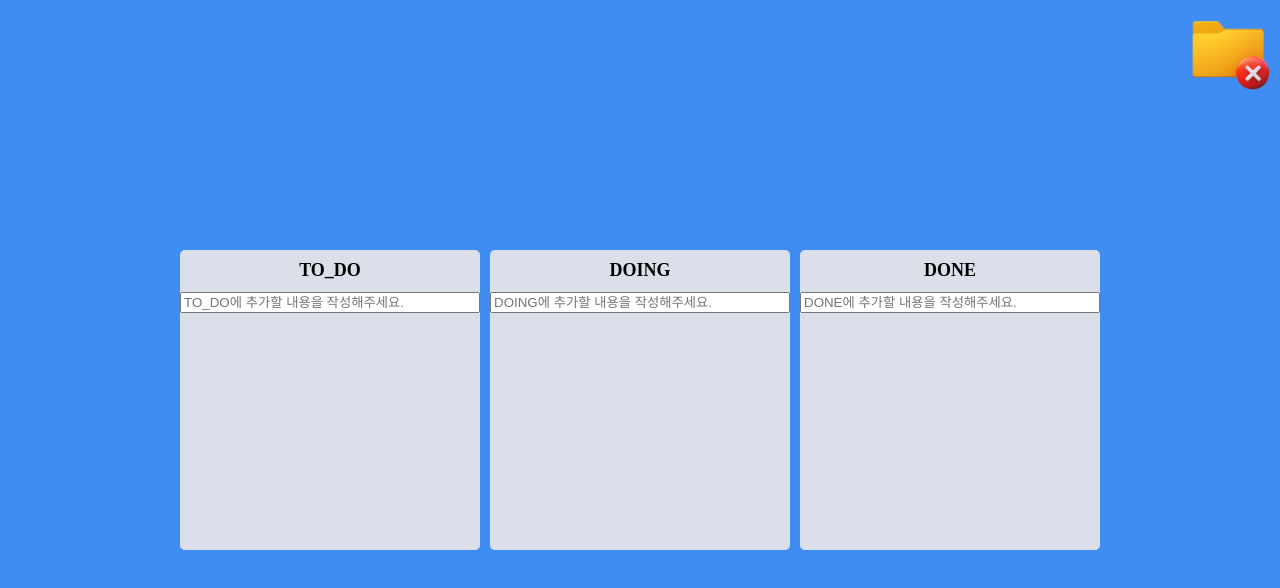
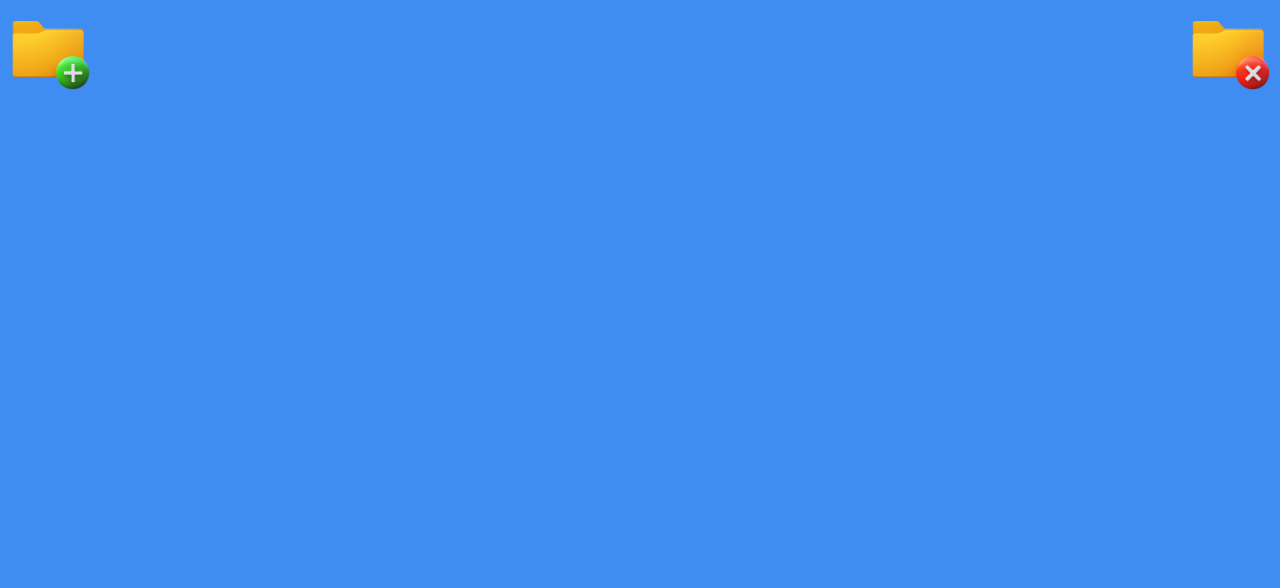
Before and after one commit to LeeSomgyul/React_beginner-practice_2, a React (Create React App) app: page / in a window 1280 px wide. Shown: the top 588 px of the page. Built offline with nearby package versions, Linux system fonts and the light colour scheme.

Commit message:
0902 연습
사용자가 Board 추가할 수 있도록 하기

```diff
--- a/src/App.tsx
+++ b/src/App.tsx
@@ -1,6 +1,8 @@
+import { useState } from "react";
 import {DropResult, DragDropContext} from "react-beautiful-dnd";
 import { useRecoilState } from "recoil";
 import styled from "styled-components";
+import { set, useForm } from "react-hook-form";
 
 import {toDosState} from "./atom";
 import DroppableBoard from "./components/DroppableBoard";
@@ -23,11 +25,56 @@ const Boards = styled.div`
 	gap: 10px;
 `;
 
+const AddBoardButton = styled.div`
+	width: 80px;
+	height: 80px;
+	background-image: url("/images/add.png");
+	background-size: cover;
+	background-position: center;
+	position: fixed;
+	top: 10px;
+	left: 10px;
+	cursor: pointer;
+`;
+
+const FormWrapper = styled.div`
+	background-color: white;
+	box-shadow: 0 14px 28px rgba(0,0,0,0.25), 0 10px 10px rgba(0,0,0,0.22);
+	position: absolute;
+	top: 50%;
+	left: 50%;
+	transform: translate(-50%, -50%);
+	padding: 20px;
+`;
+
+const Input = styled.input`
+	width: 100%;
+	padding: 10px;
+	margin-bottom: 20px;
+`;
+
+const Button = styled.button`
+	width: 100%;
+	padding: 10px;
+	background-color: #007bff;
+	color: white;
+	border: none;
+	cursor: pointer;
+`;
+
+interface IFormInput{
+	boarderName: string;
+}
 
 function App(){
 	const [ toDos, setToDos] = useRecoilState(toDosState);
+	const [ putUpTrash, setPutUpTrash ] = useState(false);//휴지통 위에 있는지 여부
+	const [ watchAddInput, setwatchAddInput ] = useState(false);
+	const { register, handleSubmit, setValue } = useForm<IFormInput>();
+
 	//[이동하려는 대상을 놓았을 때 실행되는 함수]
 	const onDragEnd = (result: DropResult) => {
+		setPutUpTrash(false);
 		//draggableId(이동하는 대상), destination(이동 목적지), source(대상의 원래 위치)
 		const {destination, source} = result;
 		//1. 이동 대상 도착지가 없는경우(대상을 원래 자리에 놓은 경우 등...)
@@ -74,15 +121,64 @@ function App(){
 		}
 	}
 
+	const onDragUpdate = (update: any) => {
+		const {destination} = update;
+		if(destination?.droppableId === "trash"){
+			setPutUpTrash(true);
+		}else{
+			setPutUpTrash(false);
+		}
+	}
+
+	const addBoard = ({boarderName}:IFormInput) => {
+		const newBoard = {
+			[boarderName]: [],
+		};
+
+		setToDos((allBoards) => {
+			if(Object.keys(allBoards).length >= 3){
+				alert("최대 3개까지 만들 수 있습니다.");
+				return allBoards;
+			}
+			if(allBoards[boarderName]){
+				alert("이미 존재하는 보드 이름입니다.");
+				return allBoards;
+			}
+			return{
+				...allBoards,
+				...newBoard,
+			};
+		});
+		setValue("boarderName", "");
+		setwatchAddInput(false);
+
+	}
+
+
 	return(
 		//필수: onDrageEnd(드래그를 놓을 때 발생하는 함수), children(<DragDropContext> 내부 코드. ex)<div>)
-		<DragDropContext onDragEnd={onDragEnd}>
+		<DragDropContext onDragEnd={onDragEnd} onDragUpdate={onDragUpdate}>
+			{watchAddInput && (
+				<FormWrapper>
+					<form onSubmit={handleSubmit(addBoard)}>
+						<Input
+							{...register("boarderName", {required: "보드 이름을 입력해주세요."})}
+							placeholder="보드 이름을 입력해주세요."
+							type="text"
+						/>
+						<Button type="submit">추가</Button>
+					</form>
+				</FormWrapper>
+			)}
+			<AddBoardButton onClick={() => setwatchAddInput(true)}/>
+			<DroppableTrash/>
 			<Wrapper>
 				<Boards>
-					{Object.keys(toDos).map((boardId) => (<DroppableBoard key={boardId} boardId={boardId} toDos={toDos[boardId]}/>))}
+					{Object.keys(toDos).map((boardId) => (
+						<DroppableBoard key={boardId} boardId={boardId} toDos={toDos[boardId]} putUpTrash={putUpTrash}/>
+					))}
 				</Boards>
 			</Wrapper>
-			<DroppableTrash/>
 		</DragDropContext>
 	);
 };
--- a/src/atom.tsx
+++ b/src/atom.tsx
@@ -1,6 +1,6 @@
 import {atom} from "recoil";
 
-interface IToDoState {
+export interface IToDoState {
     [key: string]: IToDo[];//toDosState의 각 키에 해당하는 값들은 IToDo와 같은 object형식이다(키값이 string이고 이에 대응하는 값이 string[]형태)
 };
 
@@ -11,7 +11,7 @@ const getLocalStorage = (key:string): IToDoState | null => {
 };
 
 //[LocalStorage에 값을 추가하는 함수]
-const setLocalStorage = (key:string, value: IToDoState) => {
+export const setLocalStorage = (key:string, value: IToDoState) => {
     localStorage.setItem(key, JSON.stringify(value));
 };
 
@@ -23,9 +23,7 @@ export interface IToDo{
 export const toDosState = atom<IToDoState>({
     key: "toDosState",
     default: {
-        "TO_DO": [],//_가 있는 경우 키값이 문자열로 인식되지 않아 ""를 직접 붙여주어야 한다
-        DOING: [],
-        DONE: [],
+
     },
     effects: [
         ({setSelf, onSet}) => {
--- a/src/components/DraggableCard.tsx
+++ b/src/components/DraggableCard.tsx
@@ -4,13 +4,14 @@ import styled from "styled-components";
 
 interface ICardProps{
 	isDragging: boolean;
+	putUpTrash: boolean;
 }
 
 const Card = styled.div<ICardProps>`
 	border-radius: 5px;
 	padding: 10px;
 	margin-bottom: 5px;
-	background-color: ${(props) => props.isDragging ? "#D1E9F6" : props.theme.cardColor};
+	background-color: ${(props) => props.putUpTrash ? "#C80036" : props.isDragging ? "#D1E9F6" : props.theme.cardColor};
 	box-shadow: ${(props) => props.isDragging ? "0px 2px 5px rgba(0, 0, 0, 0.05)" : "none"};
 `;
 
@@ -18,9 +19,10 @@ interface IDraggableCard {
     index: number;
 	toDoId: number;
 	toDoText: string;
+	putUpTrash: boolean;
 }
 
-function DraggableCard({index, toDoId, toDoText}: IDraggableCard){
+function DraggableCard({index, toDoId, toDoText, putUpTrash}: IDraggableCard){
     return (
     <Draggable draggableId={toDoId + ""} index={index}>
 		{(provided, snapshot) => (
@@ -29,6 +31,7 @@ function DraggableCard({index, toDoId, toDoText}: IDraggableCard){
 				{...provided.draggableProps}
 				{...provided.dragHandleProps}
 				isDragging={snapshot.isDragging}
+				putUpTrash={putUpTrash}
 			>
 				{toDoText}
 			</Card>
--- a/src/components/DroppableBoard.tsx
+++ b/src/components/DroppableBoard.tsx
@@ -50,10 +50,11 @@ interface IForm{
 interface IBoardProps{
     toDos: IToDo[];
     boardId: string;
+    putUpTrash: boolean;
 }
 
 
-function DroppableBoard({toDos, boardId}: IBoardProps){
+function DroppableBoard({toDos, boardId, putUpTrash}: IBoardProps){
     const { register, setValue, handleSubmit } = useForm<IForm>();
     const setToDos = useSetRecoilState(toDosState);
     const onSubmit = ({toDo}: IForm) => {
@@ -88,7 +89,7 @@ function DroppableBoard({toDos, boardId}: IBoardProps){
                     >
                         {/*필수: draggableId, index(정렬을 위한 순서), children*/}
                         {toDos.map((toDo, index) => (
-                            <DraggableCard key={toDo.id} index={index} toDoId={toDo.id} toDoText={toDo.text}/>
+                            <DraggableCard key={toDo.id} index={index} toDoId={toDo.id} toDoText={toDo.text} putUpTrash={putUpTrash}/>
                         ))}
                         {provided.placeholder}
                     </Area>
--- a/src/components/DroppableTrash.tsx
+++ b/src/components/DroppableTrash.tsx
@@ -1,5 +1,10 @@
 import styled from "styled-components";
 import { Droppable } from "react-beautiful-dnd";
+
+const Area = styled.div`
+    width: 50px;
+    height: 50px;
+`;
 
 const TrashBin = styled.div`
     width: 80px;
@@ -7,25 +12,23 @@ const TrashBin = styled.div`
     background-image: url("/images/trash.png");
     background-size: cover;
     background-position: center;
-    display: flex;
-    align-items: center;
-    justify-content: center;
     position: fixed;
     top: 10px;
     right: 10px;
-    cursor: pointer;
     z-index: 1000;
 `;
 
 function DroppableTrash(){
     return(
+        <Area>
             <Droppable droppableId="trash">
                 {(provided) => (
-                <TrashBin {...provided.droppableProps} ref={provided.innerRef}>
+                    <TrashBin {...provided.droppableProps} ref={provided.innerRef} >
                         {provided.placeholder}
                     </TrashBin>
                 )}
             </Droppable>
+        </Area>
     );
 }
 
```
Also changed, not shown: public/images/add.png (added). Lines whose indentation alone changed are shown as unchanged.
